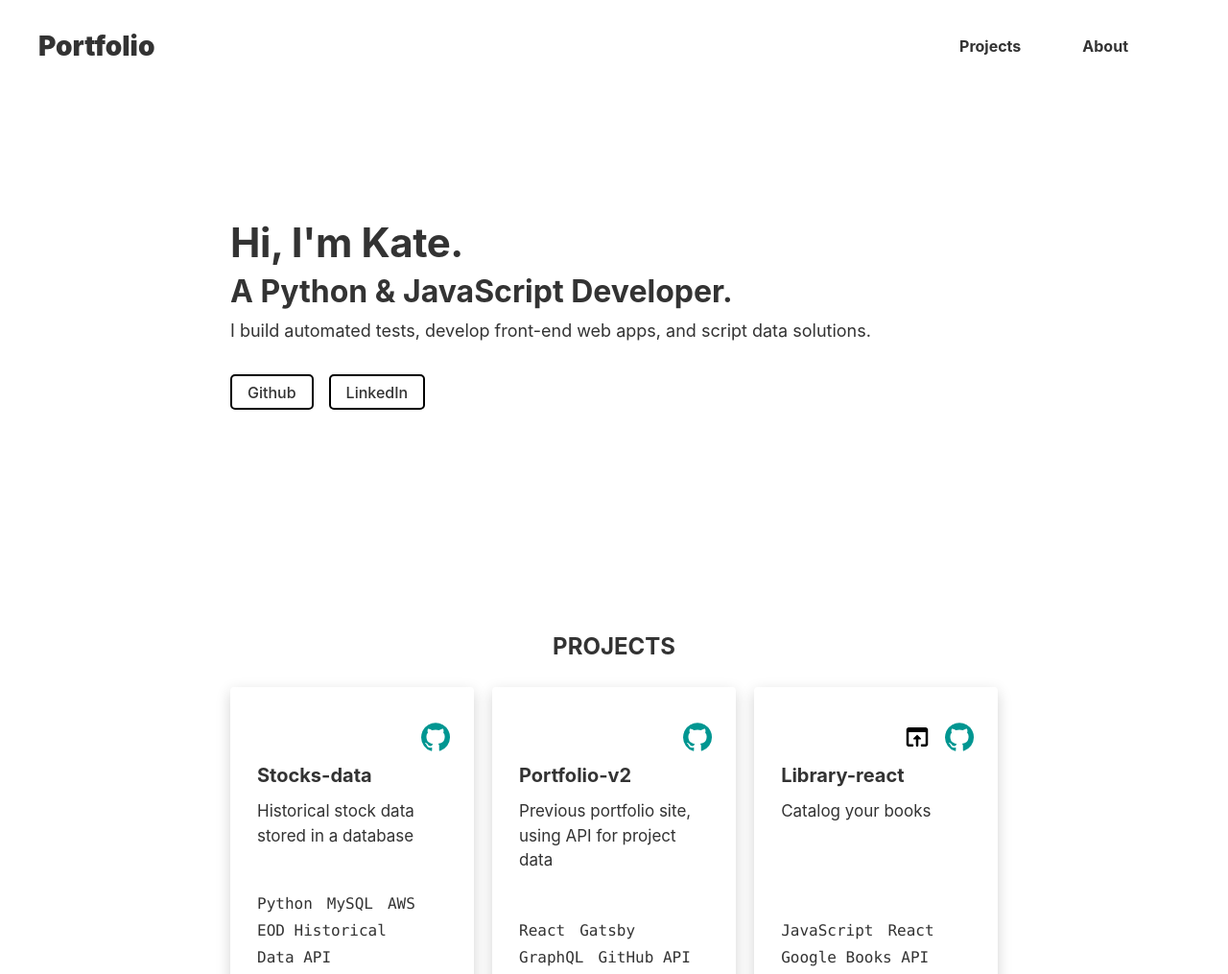
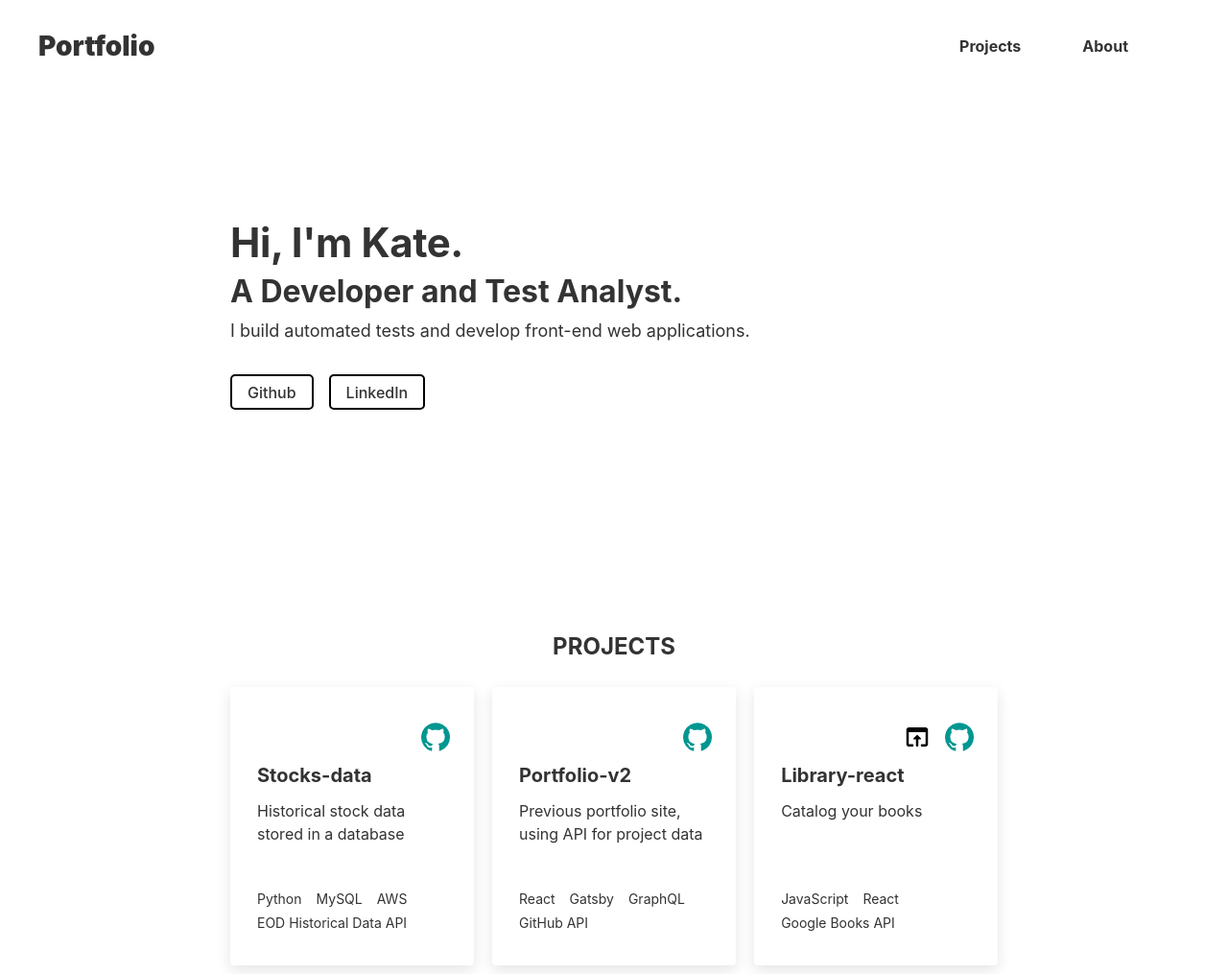
Before and after one commit to kkote/portfolio-gatsby, a Gatsby site: page / in a window 1280 px wide. Shown: the top 1015 px of the page at 96% size. Built offline with nearby package versions, Linux system fonts and the light colour scheme; Gatsby itself is replaced by a stand-in of ours.

Commit message:
update intro, job text

```diff
--- a/src/components/intro.js
+++ b/src/components/intro.js
@@ -86,10 +86,9 @@ const Intro = () => (
   <section style={styles.section}>
     <div style={styles.wrapper}>
       <h1 style={styles.name}>Hi, I'm Kate.</h1>
-      <h2 style={styles.job}>A Python & JavaScript Developer.</h2>
+      <h2 style={styles.job}>A Developer and Test Analyst.</h2>
       <p style={styles.desc}>
-        I build automated tests, develop front-end web apps, and script data
-        solutions.
+        I build automated tests and develop front-end web applications.
       </p>
       <div style={styles.linkGroup}>
         <a style={styles.link}>Github</a>
--- a/src/components/projects.js
+++ b/src/components/projects.js
@@ -41,7 +41,7 @@ const styles = {
     },
 
     projectWrapper: {
-      boxShadow: '0 5px 15px lightgray',
+      boxShadow: '0 5px 15px rgba(0, 0, 0, 0.11)',
       display: 'flex',
       MozBoxPack: 'justify',
       justifyContent: 'space-between',
@@ -90,7 +90,7 @@ const styles = {
     },
     projectDesc: {
       color: 'var(--light-slate)',
-      fontSize: '17px',
+      fontSize: '16px',
     },
 
     imgProject: {
@@ -112,9 +112,10 @@ const styles = {
   skillItem: {
     marginRight: '15px',
     marginBottom: "0px",
-    fontSize: 'var(--fz-xxs)',
+    fontSize: '14px',
     lineHeight: '1.75',
-    fontFamily: 'var(--font-mono)',
+    //fontFamily: 'var(--font-mono)',
+    //fontFamily: '"Questrial", sans-serif',
     listStyle: 'none',
 },
 
```
